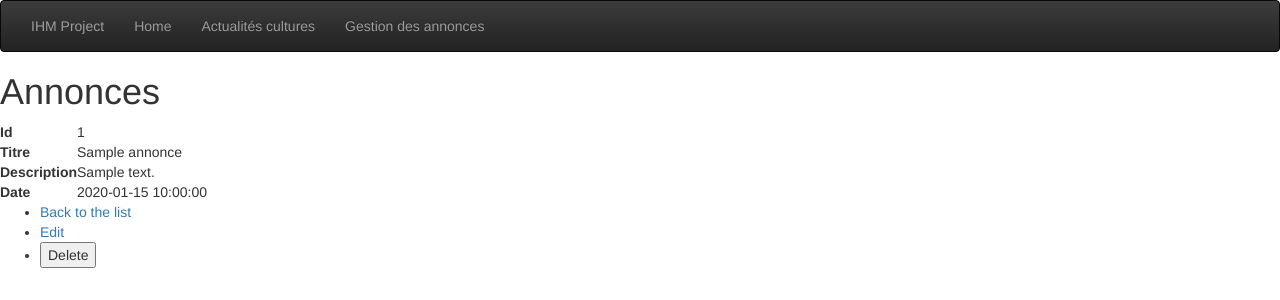
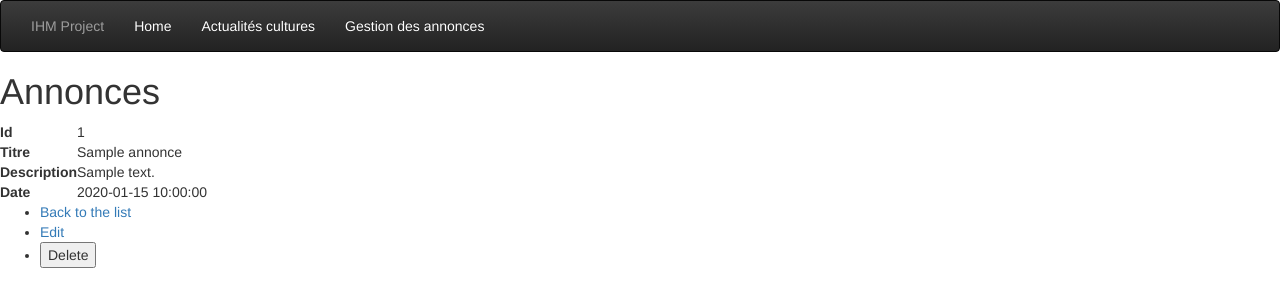
Before and after one commit to Dnomyar/IHMproject, a Symfony app: template CultureSpornic/app/Resources/views/annonces/show.html.twig in a window 1280 px wide. Shown: the top 300 px of the page. Run offline with Twig, Linux system fonts and the light colour scheme; the template is opened without the code that fills it: most values are stand-ins (such as "Sample title", 1, 10 or a date in 2020); some libraries are stand-ins or nearby versions.

Commit message:
modif vue

```diff
--- a/CultureSpornic/app/Resources/views/base.html.twig
+++ b/CultureSpornic/app/Resources/views/base.html.twig
@@ -6,12 +6,13 @@
         <title>{% block title %}IHM Project{% endblock %}</title>
 
         {% block stylesheets %}
-            <link rel="stylesheet" href="{{ asset('bundles/framework/css/main.css') }}" />
             <!-- Latest compiled and minified CSS -->
             <link rel="stylesheet" href="https://maxcdn.bootstrapcdn.com/bootstrap/3.3.4/css/bootstrap.min.css">
 
             <!-- Optional theme -->
             <link rel="stylesheet" href="https://maxcdn.bootstrapcdn.com/bootstrap/3.3.4/css/bootstrap-theme.min.css">
+
+            <link rel="stylesheet" href="{{ asset('css/main.css') }}" />
         {% endblock %}
     </head>
     <body>
@@ -41,6 +42,9 @@
 
         {% block body %}{% endblock %}
 
-        {% block javascripts %}{% endblock %}
+
+        <!-- Début des scripts JS -->
+        <script src="https://ajax.googleapis.com/ajax/libs/jquery/2.2.0/jquery.min.js"></script>
+        <script src="{{ asset('javascript/main.js') }}" charset="utf-8"></script>
     </body>
 </html>
--- /dev/null
+++ b/CultureSpornic/web/css/main.css
@@ -0,0 +1,3 @@
+.boutonNavOnglet{
+  color: white !important;
+}
--- /dev/null
+++ b/CultureSpornic/web/javascript/main.js
@@ -0,0 +1,3 @@
+$( document ).ready(function() {
+
+});
```
